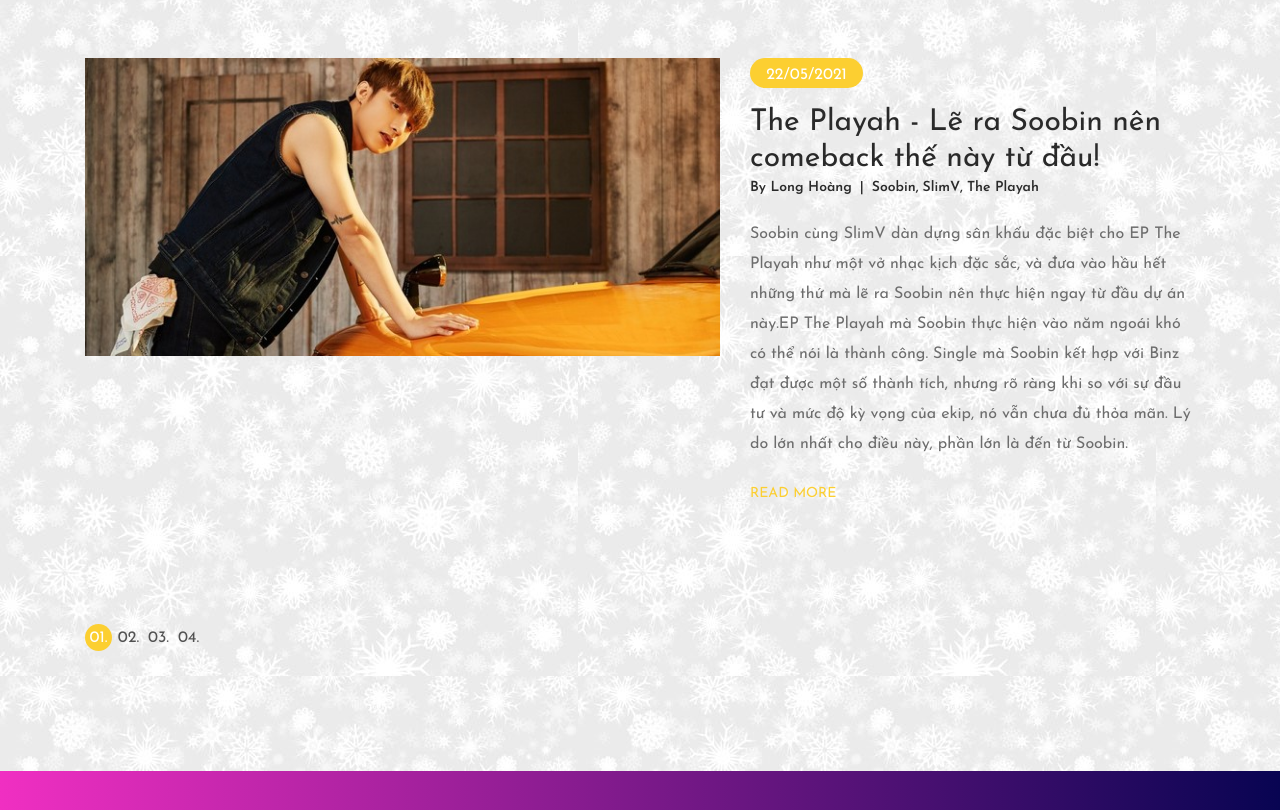
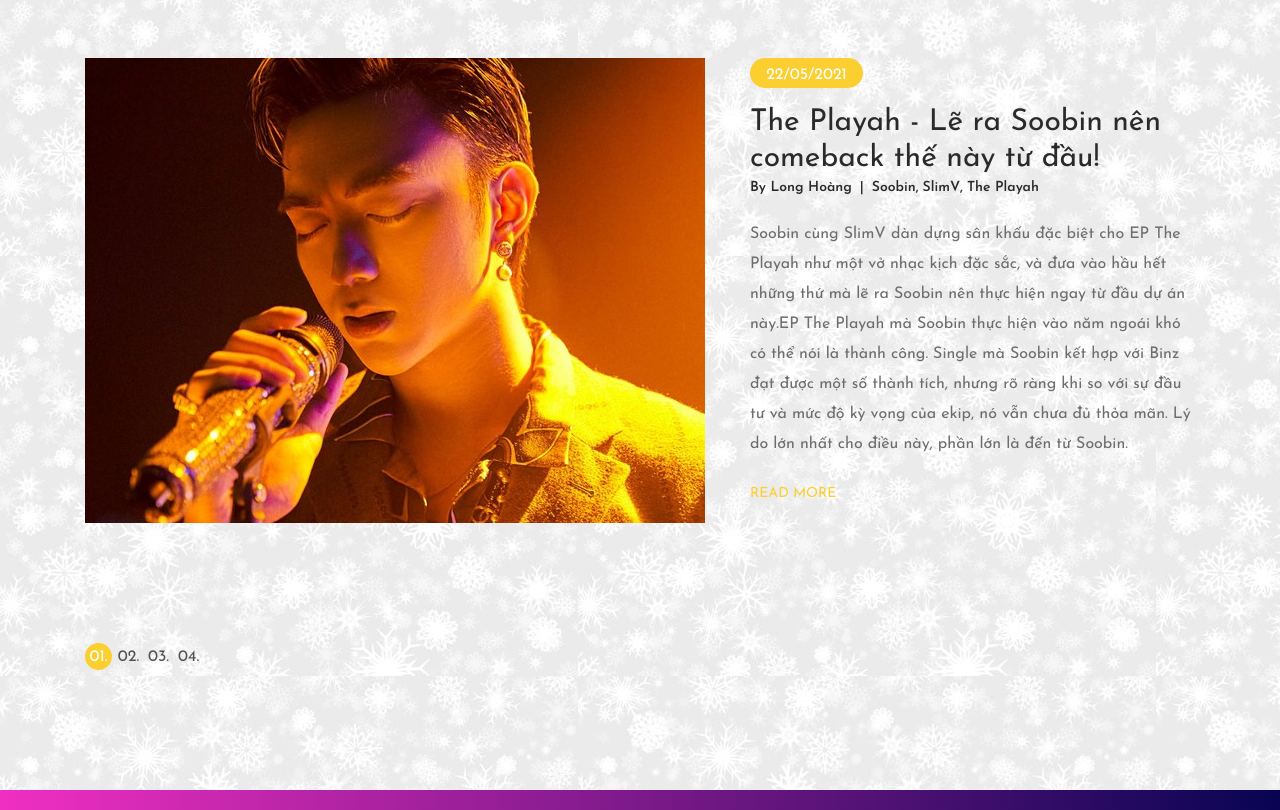
Before and after one commit to longhoang123/Group18-Music, a plain HTML site: page blog.html in a window 1280 px wide. Shown: the part 1519-2329 px from the top of the page. Drawn offline with Linux system fonts and the light colour scheme; animation ran at ten frames a second.

Commit message:
Update blog.html

```diff
--- a/blog.html
+++ b/blog.html
@@ -207,7 +207,7 @@
 
 								<!-- Blog Post Image -->
 								<div class="col-lg-7">
-									<div class="blog_post_image"><img src="images/blog_3.jpg" alt="Sơn Tùng MTP bên siêu xe"></div>
+									<div class="blog_post_image"><img src="images/Tin2.jpg" alt="Sơn Tùng MTP bên siêu xe"></div>
 								</div>
 
 								<!-- Blog Post Content -->
```
